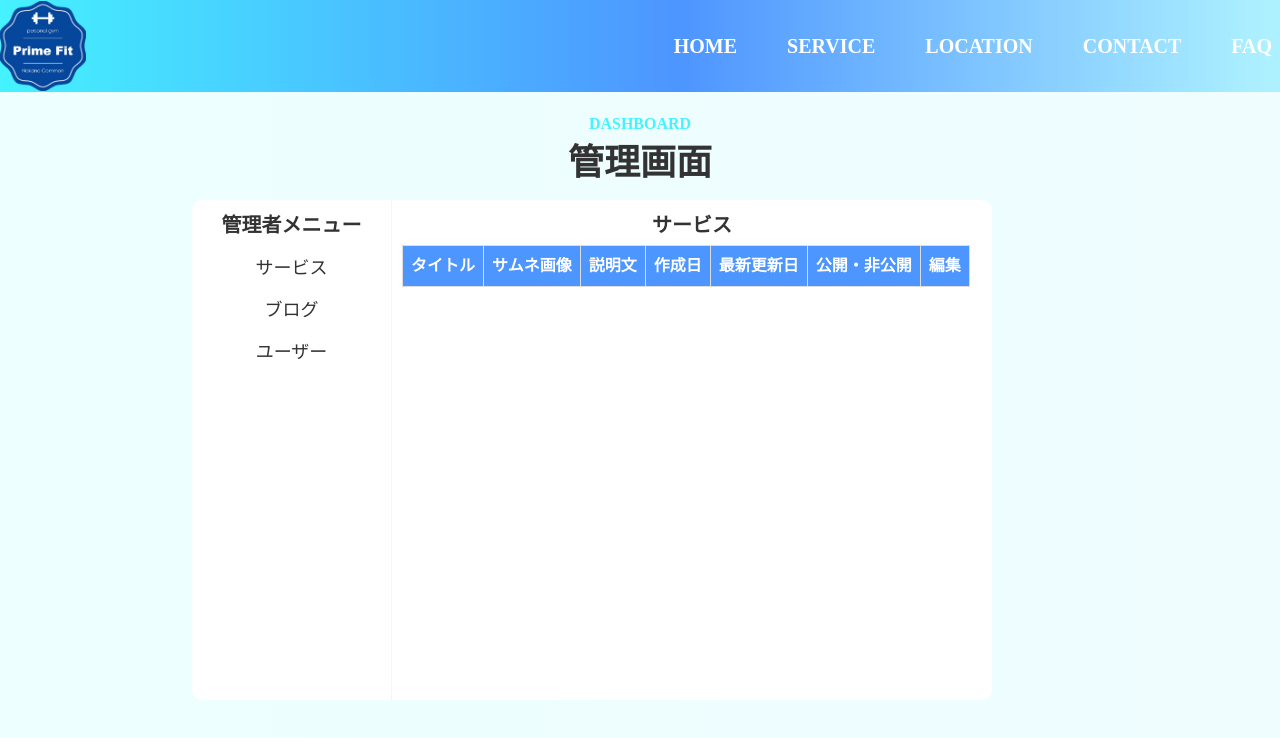
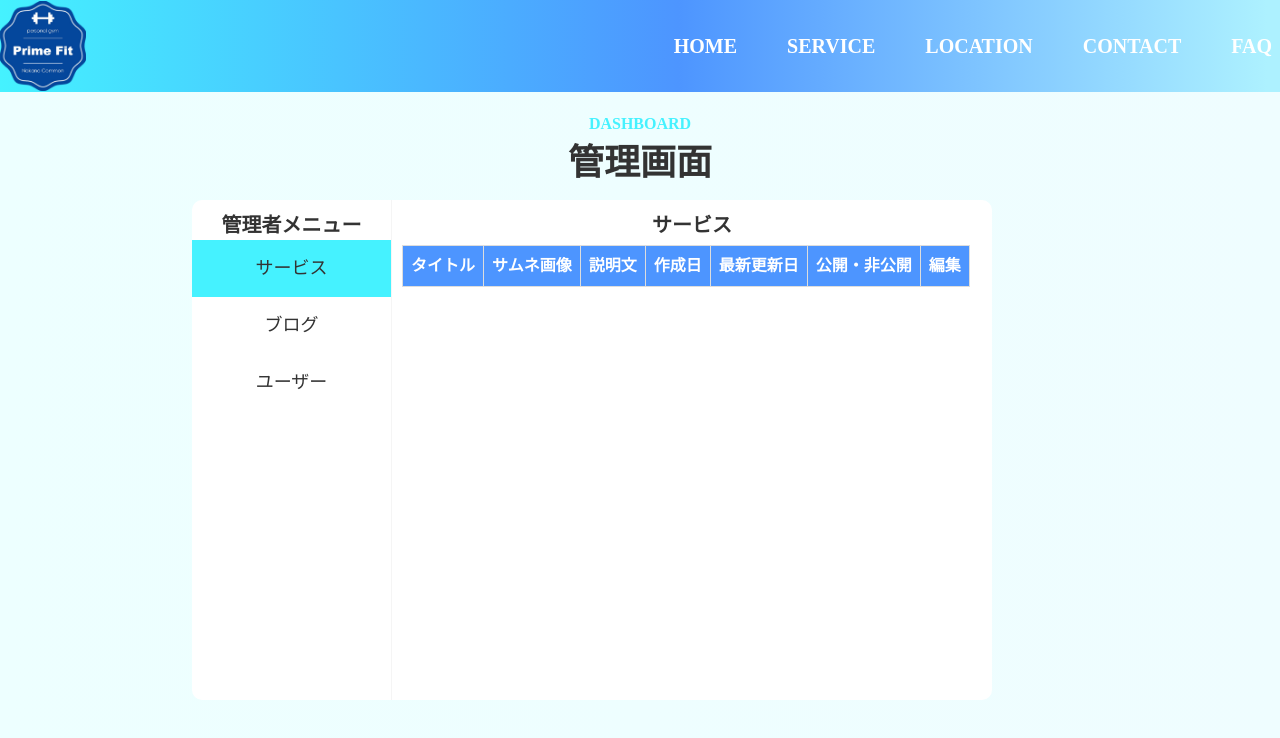
Before and after one commit to saitoshi/nakanoPrimeFit2, a Next.js app in the folder src/: page /dashboard in a window 1280 px wide. Shown: the top 738 px of the page. Built offline with nearby package versions, Linux system fonts and the light colour scheme.

Commit message:
issue-06: adjusted the css for the tab menu

```diff
--- a/src/app/components/Dashboard Related/DashboardTab.tsx
+++ b/src/app/components/Dashboard Related/DashboardTab.tsx
@@ -18,7 +18,7 @@ export const DashboardTab = ({ tabs }: tabInputs) => {
         {tabs.map((item) => (
           <button
             key={item}
-            className='tabButton'
+            className={currentTab === item ? 'activeButton' : 'tabButton'}
             onClick={() => {
               handleCurrentTab(item);
             }}>
@@ -31,6 +31,7 @@ export const DashboardTab = ({ tabs }: tabInputs) => {
           <h5>{currentTab}</h5>
 
           <table id='tabTable'>
+            <tbody>
               <tr>
                 <th>タイトル</th>
                 <th>サムネ画像</th>
@@ -41,6 +42,7 @@ export const DashboardTab = ({ tabs }: tabInputs) => {
                 <th>編集</th>
               </tr>
               <tr></tr>
+            </tbody>
           </table>
         </div>
       </div>
--- a/src/app/components/Dashboard Related/style.css
+++ b/src/app/components/Dashboard Related/style.css
@@ -38,12 +38,19 @@
   text-align: center;
 }
 .tabButton {
-  padding-top: 15px;
+  padding: 15px 0;
   font-size: 18px;
   font-weight: 500;
 }
 .tabButton:hover {
   background-color: rgba(173, 241, 255, 1);
+}
+
+.activeButton {
+  padding: 15px 0;
+  font-size: 18px;
+  font-weight: 500;
+  background-color: rgba(69, 242, 255, 1);
 }
 .tabContainer {
   padding: 10px 5px 0 5px;
```
Lines whose indentation alone changed are shown as unchanged.
